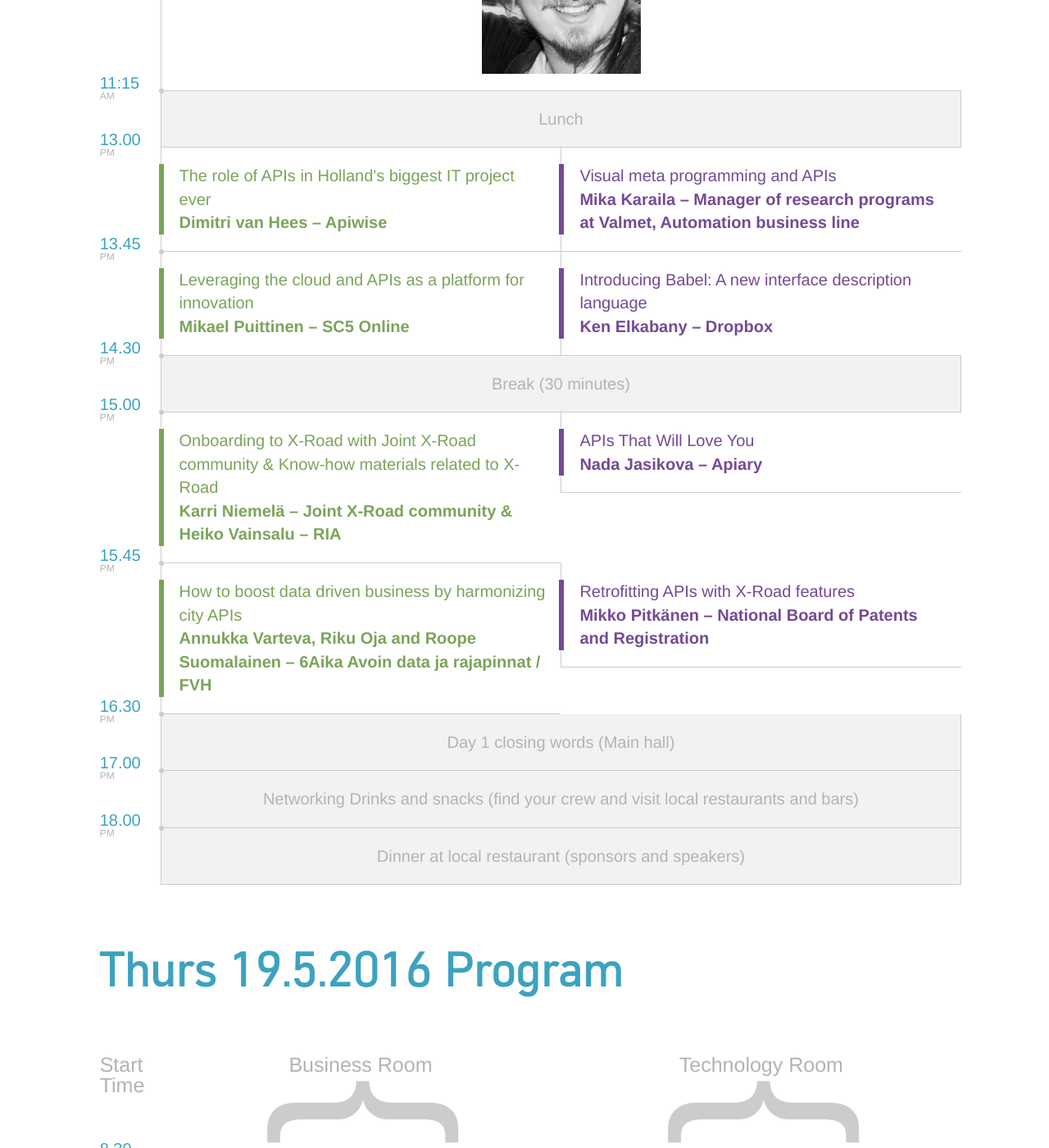
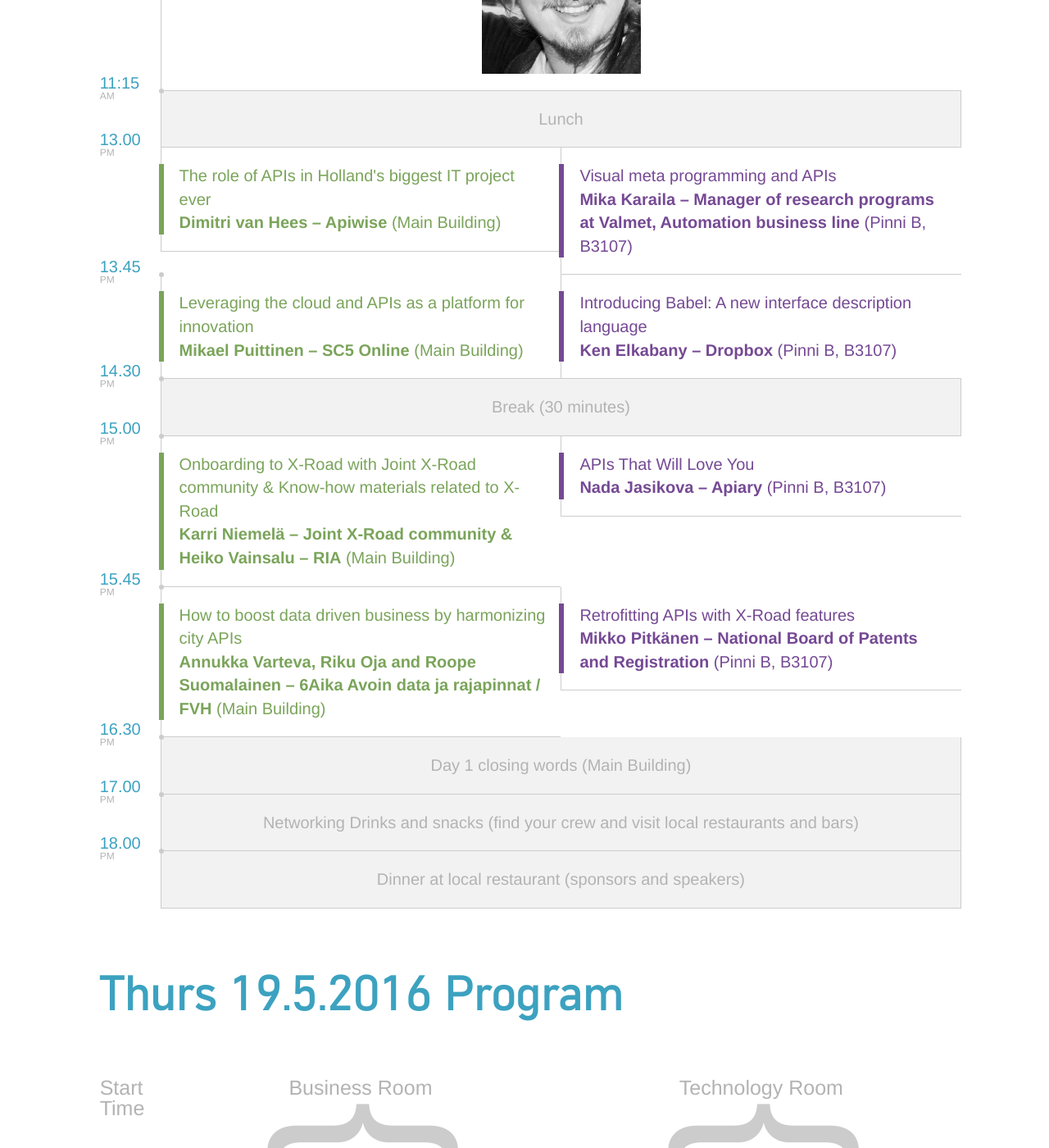
Before and after one commit to apidaysnordic/apidaysnordic.github.io, a Jekyll site: the page built from programme/index.md, in a window 1280 px wide and 1400 px high, scrolled down 2011 px. Shown: the whole window at 82% size. Built offline with Jekyll 4.4.1, drawn with Linux system fonts in a browser that asks for light colours; some web fonts are replaced; comment, search, counter and statistics services are not loaded.

Commit message:
Update programme.html

```diff
--- a/_layouts/programme.html
+++ b/_layouts/programme.html
@@ -178,7 +178,7 @@
                                     <div class="visible-xs talk-location">Business Room</div>
                                     The role of APIs in Holland's biggest IT project ever
                                     <br>
-                                    <strong>Dimitri van Hees &ndash; Apiwise</strong>
+                                    <strong>Dimitri van Hees &ndash; Apiwise</strong> (Main Building)
                                 </a>
                             </div>
                             <div class="col-sm-6 entry entry-streams">
@@ -187,7 +187,7 @@
                                     <div class="visible-xs talk-location">Technology Room</div>
                                     Visual meta programming and APIs
                                     <br>
-                                    <strong>Mika Karaila &ndash; Manager of research programs at Valmet, Automation business line</strong>
+                                    <strong>Mika Karaila &ndash; Manager of research programs at Valmet, Automation business line</strong> (Pinni B, B3107)
 				  <!--  <br/>
 				    <img src="/images/speakers/mika-karaila.png" style="width:250px;"/>
 				     -->
@@ -210,7 +210,7 @@
                                     <div class="visible-xs talk-location">Business Room</div>
                                     Leveraging the cloud and APIs as a platform for innovation
                                     <br>
-                                    <strong>Mikael Puittinen &ndash; SC5 Online</strong>
+                                    <strong>Mikael Puittinen &ndash; SC5 Online</strong> (Main Building)
                                 </a>
                             </div>
                             <div class="col-sm-6 entry entry-streams">
@@ -219,7 +219,7 @@
                                     <div class="visible-xs talk-location">Technology Room</div>
                                     Introducing Babel: A new interface description language
                                     <br>
-                                    <strong>Ken Elkabany &ndash; Dropbox</strong>
+                                    <strong>Ken Elkabany &ndash; Dropbox</strong> (Pinni B, B3107)
                                 </a>
                             </div>
                         </div>
@@ -250,7 +250,7 @@
                                     <div class="visible-xs talk-location">Business Room</div>
                                     Onboarding to X-Road with Joint X-Road community & Know-how materials related to X-Road
                                     <br>
-                                    <strong>Karri Niemelä &ndash; Joint X-Road community & Heiko Vainsalu &ndash; RIA</strong>
+                                    <strong>Karri Niemelä &ndash; Joint X-Road community & Heiko Vainsalu &ndash; RIA</strong> (Main Building)
                                 </a>
                             </div>
 <!--
@@ -270,7 +270,7 @@
                                     <div class="visible-xs talk-location">Technology Room</div>
                                     APIs That Will Love You
                                     <br>
-                                    <strong>Nada Jasikova &ndash; Apiary</strong>
+                                    <strong>Nada Jasikova &ndash; Apiary</strong> (Pinni B, B3107)
                                 </a>
                             </div>
 
@@ -294,7 +294,7 @@
                                     <div class="visible-xs talk-location">Business Room</div>
                                     How to boost data driven business by harmonizing city APIs
                                     <br>
-                                    <strong>Annukka Varteva, Riku Oja and Roope Suomalainen &ndash; 6Aika Avoin data ja rajapinnat / FVH</strong>
+                                    <strong>Annukka Varteva, Riku Oja and Roope Suomalainen &ndash; 6Aika Avoin data ja rajapinnat / FVH</strong> (Main Building)
                                 </a>
                             </div>
                             <div class="col-sm-6 entry entry-streams">
@@ -303,7 +303,7 @@
                                     <div class="visible-xs talk-location">Technology Room</div>
                                     Retrofitting APIs with X-Road features
                                     <br>
-                                    <strong>Mikko Pitkänen &ndash; National Board of Patents and Registration</strong>
+                                    <strong>Mikko Pitkänen &ndash; National Board of Patents and Registration</strong> (Pinni B, B3107)
                                 </a>
                             </div>
 <!--
@@ -328,7 +328,7 @@
                         <small>pm</small>
                     </div>
                     <div class="col-md-11 entry entry-first entry-break">
-                        Day 1 closing words (Main hall)
+                        Day 1 closing words (Main Building)
                     </div>
                 </div>
 
```
